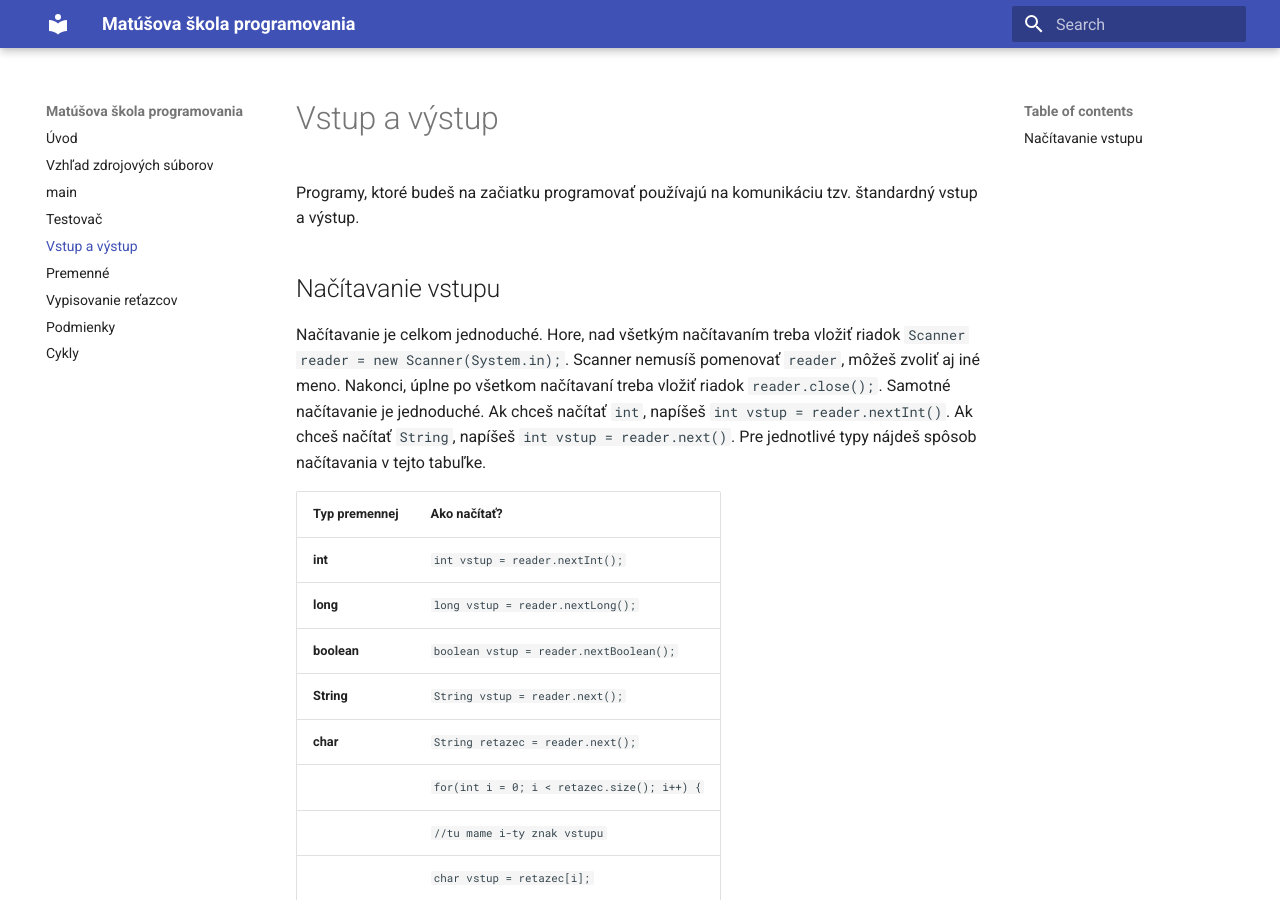
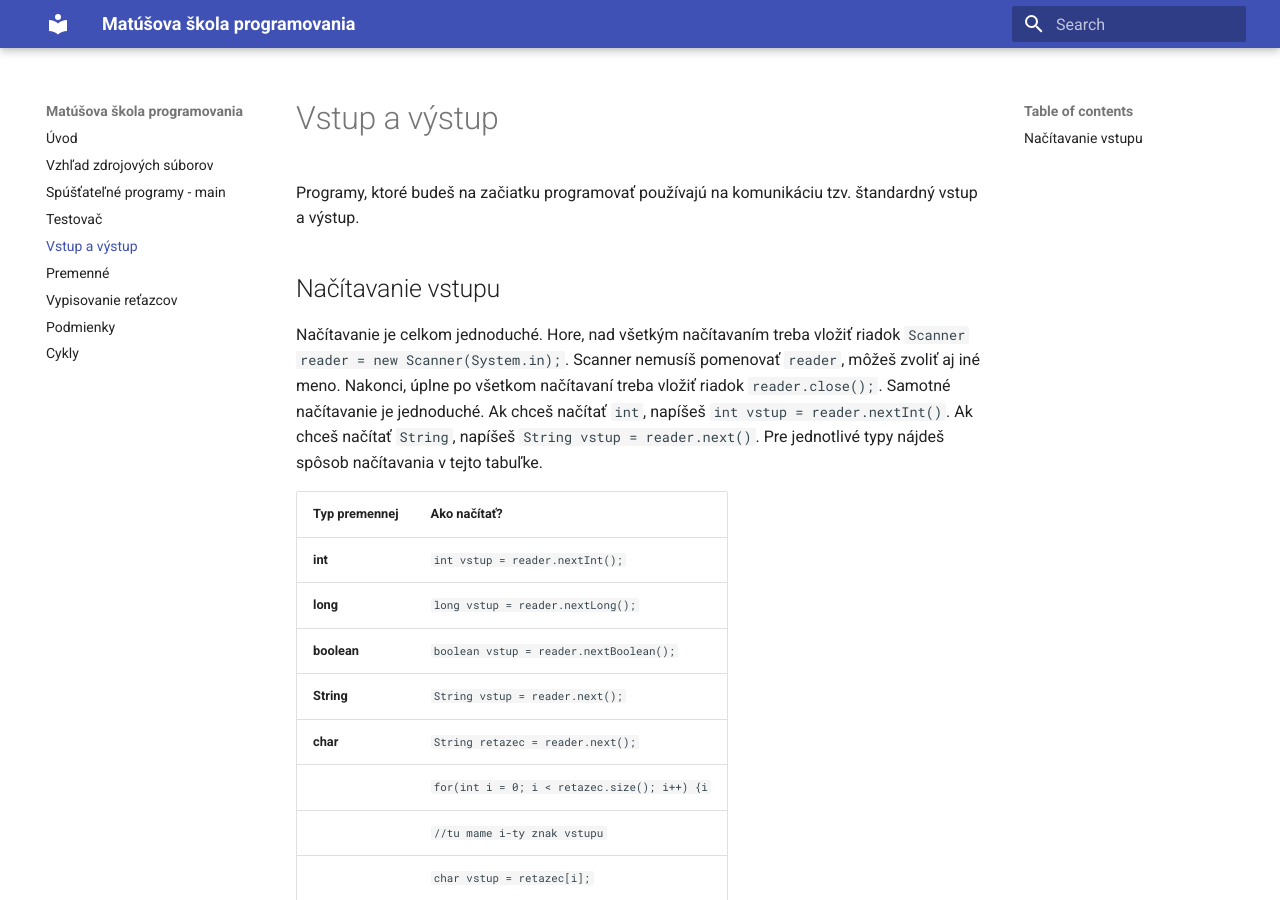
Before and after one commit to jofi/programmer, an MkDocs documentation site: the page built from docs/vstup_vystup.md, in a window 1280 px wide and 900 px high. Built offline with MkDocs 1.6.1 and Material for MkDocs 9.7.7, drawn with Linux system fonts in a browser that asks for light colours.

Commit message:
minor fix

````diff
--- a/docs/vstup_vystup.md
+++ b/docs/vstup_vystup.md
@@ -4,7 +4,7 @@
 
 ## Načítavanie vstupu
 
-Načítavanie je celkom jednoduché. Hore, nad všetkým načítavaním treba vložiť riadok ``` Scanner reader = new Scanner(System.in); ```. Scanner nemusíš pomenovať ``` reader ```, môžeš zvoliť aj iné meno. Nakonci, úplne po všetkom načítavaní treba vložiť riadok ``` reader.close(); ```. Samotné načítavanie je jednoduché. Ak chceš načítať ``` int ```, napíšeš ``` int vstup = reader.nextInt() ```. Ak chceš načítať ``` String ```, napíšeš ``` int vstup = reader.next() ```. Pre jednotlivé typy nájdeš spôsob načítavania v tejto tabuľke.
+Načítavanie je celkom jednoduché. Hore, nad všetkým načítavaním treba vložiť riadok ``` Scanner reader = new Scanner(System.in); ```. Scanner nemusíš pomenovať ``` reader ```, môžeš zvoliť aj iné meno. Nakonci, úplne po všetkom načítavaní treba vložiť riadok ``` reader.close(); ```. Samotné načítavanie je jednoduché. Ak chceš načítať ``` int ```, napíšeš ``` int vstup = reader.nextInt() ```. Ak chceš načítať ``` String ```, napíšeš ``` String vstup = reader.next() ```. Pre jednotlivé typy nájdeš spôsob načítavania v tejto tabuľke.
 
 | Typ premennej  |      Ako načítať? |
 |----------|-------------|
@@ -12,11 +12,11 @@
 | **long** | ` long vstup = reader.nextLong(); ` |
 | **boolean** | ` boolean vstup = reader.nextBoolean(); ` |
 | **String** | ` String vstup = reader.next(); ` |
-| **char** | `String retazec = reader.next();`
-|      |`for(int i = 0; i < retazec.size(); i++) {` |
-|      | 	`//tu mame i-ty znak vstupu` |
-|      | 	`char vstup = retazec[i];`|
-|      | `}`|
+| **char** | `String retazec = reader.next();`  |
+||`             for(int i = 0; i < retazec.size(); i++) {i`  |
+||`       	      //tu mame i-ty znak vstupu`  |
+||`             	char vstup = retazec[i];`  |
+||`             }`|
 
 Niekedy nevieš koľko vecí máš na vstupe a chceš načítávať dokým je niečo na vstupe. Tento príklad ukazuje ako to urobiť ak načítavame takto stringy:
 
--- a/mkdocs.yml
+++ b/mkdocs.yml
@@ -4,7 +4,7 @@
 nav:
     - Úvod: index.md
     - Vzhľad zdrojových súborov: files.md
-    - main: main_method.md
+    - Spúšťateľné programy - main: main_method.md
     - Testovač: testovac.md
     - Vstup a výstup: vstup_vystup.md
     - Premenné: variables.md
````
